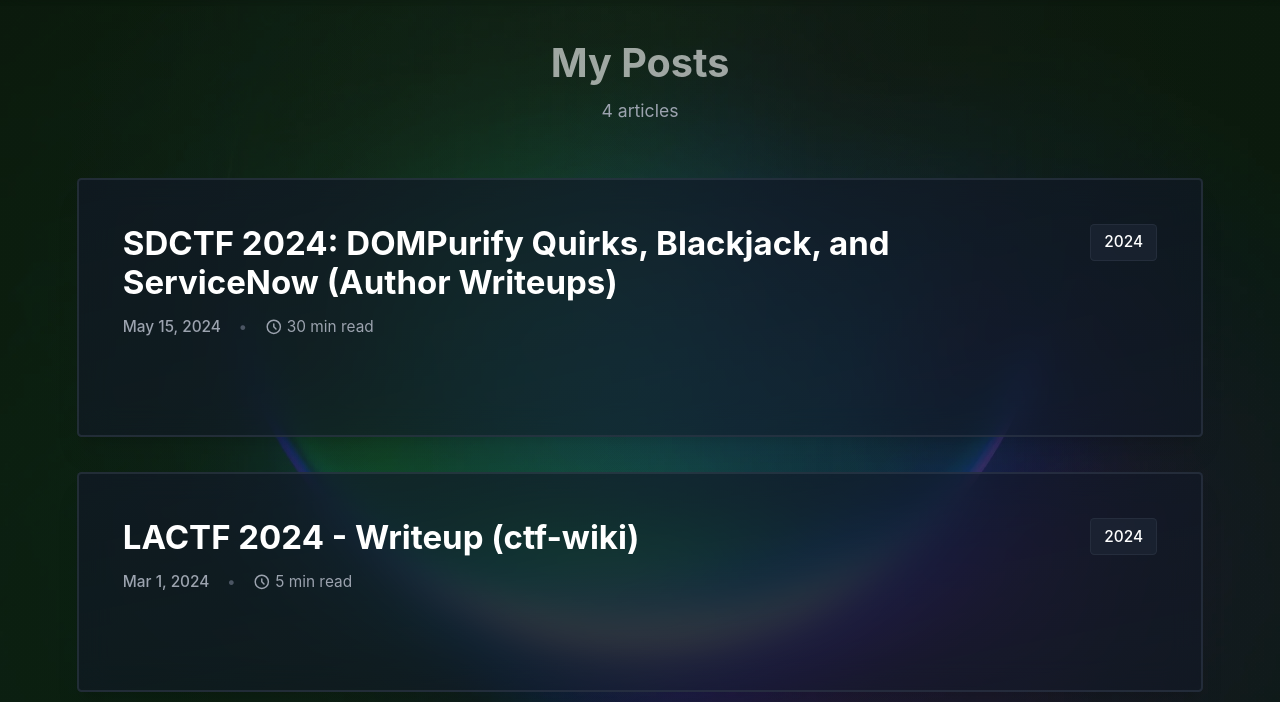
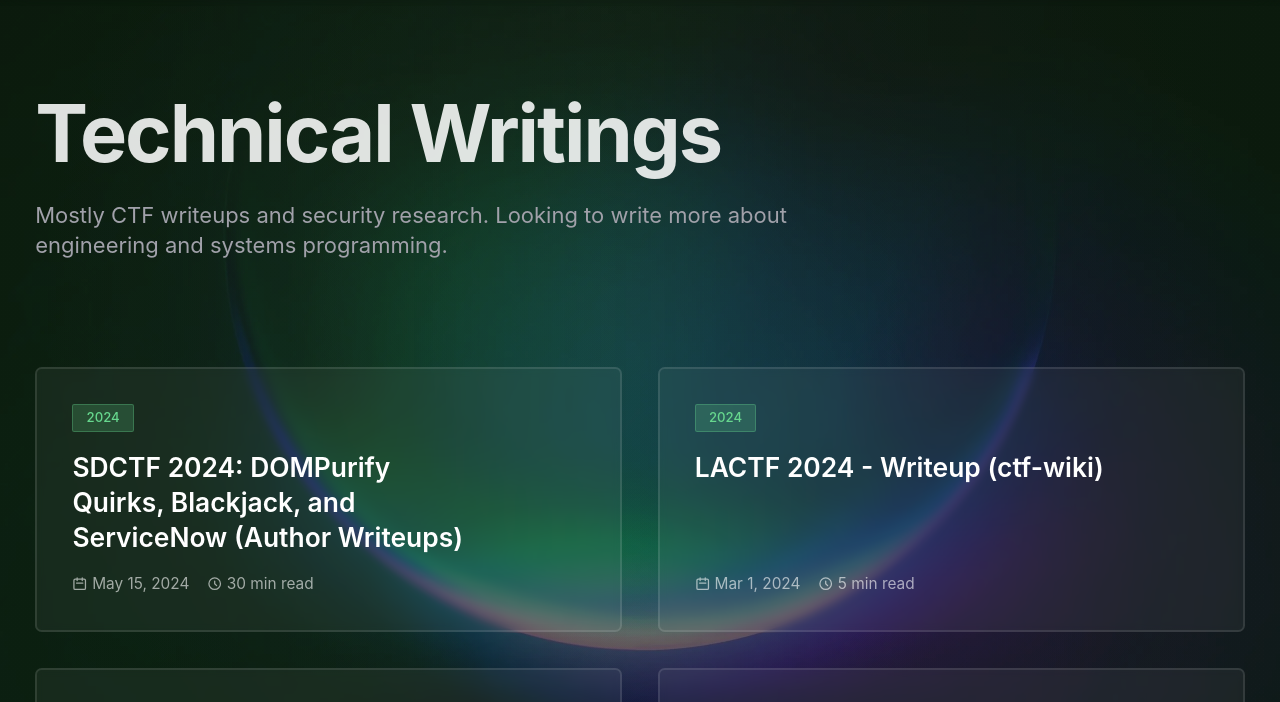
Before and after one commit to abhishekg999/home, an Astro site: page /blog in a window 1280 px wide. Shown: the part 82-784 px from the top of the page. Built offline with nearby package versions, Linux system fonts and the light colour scheme; Astro itself is replaced by a stand-in of ours; some packages are replaced by stand-ins of ours.

Commit message:
refresh blog

```diff
--- a/src/components/BlogCard.astro
+++ b/src/components/BlogCard.astro
@@ -4,119 +4,74 @@ import { formatDate } from "../utils/blog";
 
 interface Props {
   post: CollectionEntry<"blog">;
-  showYear?: boolean;
-  showDescription?: boolean;
   readingTime?: string;
-  variant?: "full" | "compact";
 }
 
-const {
-  post,
-  showYear = false,
-  showDescription = true,
-  readingTime,
-  variant = "full",
-} = Astro.props;
-
-const isFullVariant = variant === "full";
+const { post, readingTime } = Astro.props;
+const year = post.data.date.getFullYear().toString();
 ---
 
-{
-  isFullVariant ? (
-    <article class="group relative bg-gradient-to-br from-gray-900/70 to-gray-900/50 backdrop-blur-lg rounded p-6 md:p-10 hover:from-gray-900/80 hover:to-gray-800/70 transition-all duration-200 hover:scale-[1.005] shadow-xl border-2 border-gray-700/50 hover:border-green-500/40">
-      <div class="absolute inset-0 bg-gradient-to-br from-green-500/0 to-green-500/0 group-hover:from-green-500/5 group-hover:to-transparent rounded transition-all duration-300" />
-      <a href={`/blog/${post.slug}`} class="block relative z-10">
-        <div class="flex items-start justify-between gap-4 mb-4">
-          <div class="flex-1">
-            <h2 class="text-xl md:text-2xl lg:text-3xl font-bold text-white mb-3 group-hover:text-green-500/90 transition-colors leading-tight">
+<a href={`/blog/${post.slug}`} class="group block">
+  <article
+    class="p-4 lg:p-8 h-full transition-all duration-300 bg-white/5 backdrop-blur-sm border-2 border-white/10 rounded-sm lg:rounded-md hover:bg-white/10 hover:border-[#67d78e]/50 hover:-translate-y-1 hover:shadow-xl hover:shadow-[#67d78e]/10"
+  >
+    <div class="flex flex-col h-full gap-3 lg:gap-4">
+      <div class="flex items-center gap-3">
+        <span
+          class="inline-flex items-center px-2 py-0.5 lg:px-3 lg:py-1 rounded-sm text-xs font-medium bg-[#67d78e]/20 text-[#67d78e] border border-[#67d78e]/30"
+        >
+          {year}
+        </span>
+      </div>
+
+      <h3
+        class="text-lg lg:text-2xl font-semibold leading-tight text-balance text-white group-hover:text-[#67d78e] transition-colors"
+      >
         {post.data.title}
-            </h2>
-            <div class="flex items-center gap-4 text-sm text-gray-400">
-              <time class="font-medium">{formatDate(post.data.date)}</time>
-              <span class="text-gray-600">•</span>
-              {readingTime && (
-                <span class="flex items-center gap-1">
+      </h3>
+
+      <div
+        class="flex items-center gap-3 lg:gap-4 text-xs lg:text-sm text-white/60 mt-auto"
+      >
+        <div class="flex items-center gap-1">
           <svg
             xmlns="http://www.w3.org/2000/svg"
-                    class="h-4 w-4"
+            class="h-3 w-3 lg:h-3.5 lg:w-3.5"
             fill="none"
             viewBox="0 0 24 24"
             stroke="currentColor"
+            stroke-width="2"
           >
             <path
               stroke-linecap="round"
               stroke-linejoin="round"
-                      stroke-width="2"
-                      d="M12 8v4l3 3m6-3a9 9 0 11-18 0 9 9 0 0118 0z"
-                    />
+              d="M8 7V3m8 4V3m-9 8h10M5 21h14a2 2 0 002-2V7a2 2 0 00-2-2H5a2 2 0 00-2 2v12a2 2 0 002 2z"
+            ></path>
           </svg>
-                  {readingTime}
-                </span>
-              )}
+          <span class="whitespace-nowrap">{formatDate(post.data.date)}</span>
         </div>
-          </div>
-          {showYear && (
-            <div class="hidden md:flex items-center justify-center px-3 py-1.5 rounded bg-gray-800/60 text-white text-sm font-medium shrink-0 border border-gray-700/40">
-              {post.data.date.getFullYear()}
-            </div>
-          )}
-        </div>
-        {showDescription && post.data.description && (
-          <p class="text-gray-300 mt-4 md:mt-5 leading-relaxed text-base md:text-lg line-clamp-2">
-            {post.data.description}
-          </p>
-        )}
-        {post.data.tags && post.data.tags.length > 0 && (
-          <div class="flex gap-2 mt-4 md:mt-6 flex-wrap">
-            {post.data.tags.map((tag) => (
-              <span class="px-2.5 py-1 md:px-3 md:py-1.5 bg-gray-800/60 text-green-500/80 rounded text-xs font-medium border border-gray-700/60 group-hover:border-green-500/50 transition-colors">
-                {tag}
-              </span>
-            ))}
-          </div>
-        )}
-        <div class="mt-4 md:mt-6 flex items-center gap-2 text-green-500/80 text-sm md:text-base font-medium opacity-0 group-hover:opacity-100 transition-opacity">
-          <span>Read more</span>
+        {
+          readingTime && (
+            <div class="flex items-center gap-1">
               <svg
                 xmlns="http://www.w3.org/2000/svg"
-            class="h-5 w-5 group-hover:translate-x-1 transition-transform"
+                class="h-3 w-3 lg:h-3.5 lg:w-3.5"
                 fill="none"
                 viewBox="0 0 24 24"
                 stroke="currentColor"
+                stroke-width="2"
               >
                 <path
                   stroke-linecap="round"
                   stroke-linejoin="round"
-              stroke-width="2"
-              d="M17 8l4 4m0 0l-4 4m4-4H3"
+                  d="M12 8v4l3 3m6-3a9 9 0 11-18 0 9 9 0 0118 0z"
                 />
               </svg>
+              <span class="whitespace-nowrap">{readingTime}</span>
             </div>
-      </a>
-    </article>
-  ) : (
-    <a
-      href={`/blog/${post.slug}`}
-      class="group bg-gray-800/40 backdrop-blur-sm rounded p-6 border-2 border-gray-700/50 hover:border-green-500/50 transition-all duration-200 hover:scale-[1.005] shadow-lg"
-    >
-      <h3 class="text-xl font-bold text-white mb-3 group-hover:text-green-500/90 transition-colors line-clamp-2">
-        {post.data.title}
-      </h3>
-      <time class="text-gray-400 text-sm">{formatDate(post.data.date)}</time>
-      {showDescription && post.data.description && (
-        <p class="text-gray-300 mt-3 text-sm line-clamp-2">
-          {post.data.description}
-        </p>
-      )}
-      {post.data.tags && post.data.tags.length > 0 && (
-        <div class="flex gap-2 mt-4 flex-wrap">
-          {post.data.tags.slice(0, 2).map((tag) => (
-            <span class="px-2 py-1 bg-gray-700/40 text-green-500/80 rounded text-xs border border-gray-700/60">
-              {tag}
-            </span>
-          ))}
-        </div>
-      )}
-    </a>
           )
         }
+      </div>
+    </div>
+  </article>
+</a>
--- a/src/components/RelatedPosts.astro
+++ b/src/components/RelatedPosts.astro
@@ -53,12 +53,7 @@ const relatedPosts = getRelatedPosts();
       <h2 class="text-3xl font-bold text-white mb-8">Related Articles</h2>
       <div class="grid md:grid-cols-3 gap-6">
         {relatedPosts.map((post) => (
-          <BlogCard
-            post={post}
-            showYear={false}
-            showDescription={true}
-            variant="compact"
-          />
+          <BlogCard post={post} />
         ))}
       </div>
     </section>
--- a/src/pages/blog/index.astro
+++ b/src/pages/blog/index.astro
@@ -21,33 +21,34 @@ const postsWithReadingTime = await Promise.all(
 
 <BaseLayout
   title="Abhishek Govindarasu - Blog"
-  description="Technical writeups and articles about web exploitation, CTF challenges, and security research."
+  description="Technical writeups and articles about engineering, web exploitation, CTF challenges, and security research."
 >
-  <main class="flex-grow relative z-20 pt-28 pb-16 px-4 sm:px-6 lg:px-8">
-    <div class="max-w-5xl mx-auto">
-      <div class="text-center mb-10 md:mb-12">
-        <h1 class="text-3xl md:text-4xl font-bold mb-3 text-white/60">
-          My Posts
+  <main class="flex-grow relative z-20">
+    <section class="pt-24 pb-12 lg:pt-40 lg:pb-24 px-4 lg:px-8">
+      <div class="max-w-7xl mx-auto">
+        <div class="max-w-3xl">
+          <h1
+            class="text-4xl lg:text-7xl font-bold tracking-tight text-balance mb-4 lg:mb-6"
+          >
+            Technical Writings
           </h1>
-        <p class="text-gray-400 text-sm md:text-base">
-          {postsWithReadingTime.length}
-          {postsWithReadingTime.length === 1 ? "article" : "articles"}
+          <p class="text-base lg:text-xl text-gray-400 leading-relaxed">
+            Mostly CTF writeups and security research. Looking to write more about engineering and systems programming.
           </p>
         </div>
+      </div>
+    </section>
 
-      <div class="space-y-8">
+    <section class="pb-16 lg:pb-24 px-4 lg:px-8">
+      <div class="max-w-7xl mx-auto">
+        <div class="grid grid-cols-1 lg:grid-cols-2 gap-4 lg:gap-8">
           {
             postsWithReadingTime.map((post) => (
-            <BlogCard
-              post={post}
-              showYear={true}
-              showDescription={true}
-              readingTime={post.readingTime}
-              variant="full"
-            />
+              <BlogCard post={post} readingTime={post.readingTime} />
             ))
           }
         </div>
       </div>
+    </section>
   </main>
 </BaseLayout>
--- a/tailwind.config.js
+++ b/tailwind.config.js
@@ -1,19 +1,22 @@
+import colors from "tailwindcss/colors";
+
 /** @type {import('tailwindcss').Config} */
 export default {
   content: ["./src/**/*.{astro,html,js,jsx,ts,tsx}"],
   theme: {
     extend: {
       colors: {
-        "theme-main-1": "#242424", // eerie black
-        "theme-main-2": "#1F2B28", // gunmetal
-        "theme-main-3": "#43815B", // sea green
-        "theme-main-4": "#55AC75", // jade
-        "theme-main-5": "#67D78E", // emerald
-        "theme-main-6": "#65B596", // mint
-        "theme-main-7": "#64A49A", // verdigris
-        "theme-main-8": "#62929E", // blue (munsell)
-        "theme-main-9": "#A7C2CC", // light blue
-        "theme-main-10": "#EBF2FA", // alice blue
+        gray: colors.zinc,
+        "theme-main-1": "#242424",
+        "theme-main-2": "#1F2B28",
+        "theme-main-3": "#43815B",
+        "theme-main-4": "#55AC75",
+        "theme-main-5": "#67D78E",
+        "theme-main-6": "#65B596",
+        "theme-main-7": "#64A49A",
+        "theme-main-8": "#62929E",
+        "theme-main-9": "#A7C2CC",
+        "theme-main-10": "#EBF2FA",
       },
       dropShadow: {
         glow: [
```
Also changed, not shown: 1 other file. Lines whose indentation alone changed are shown as unchanged.
